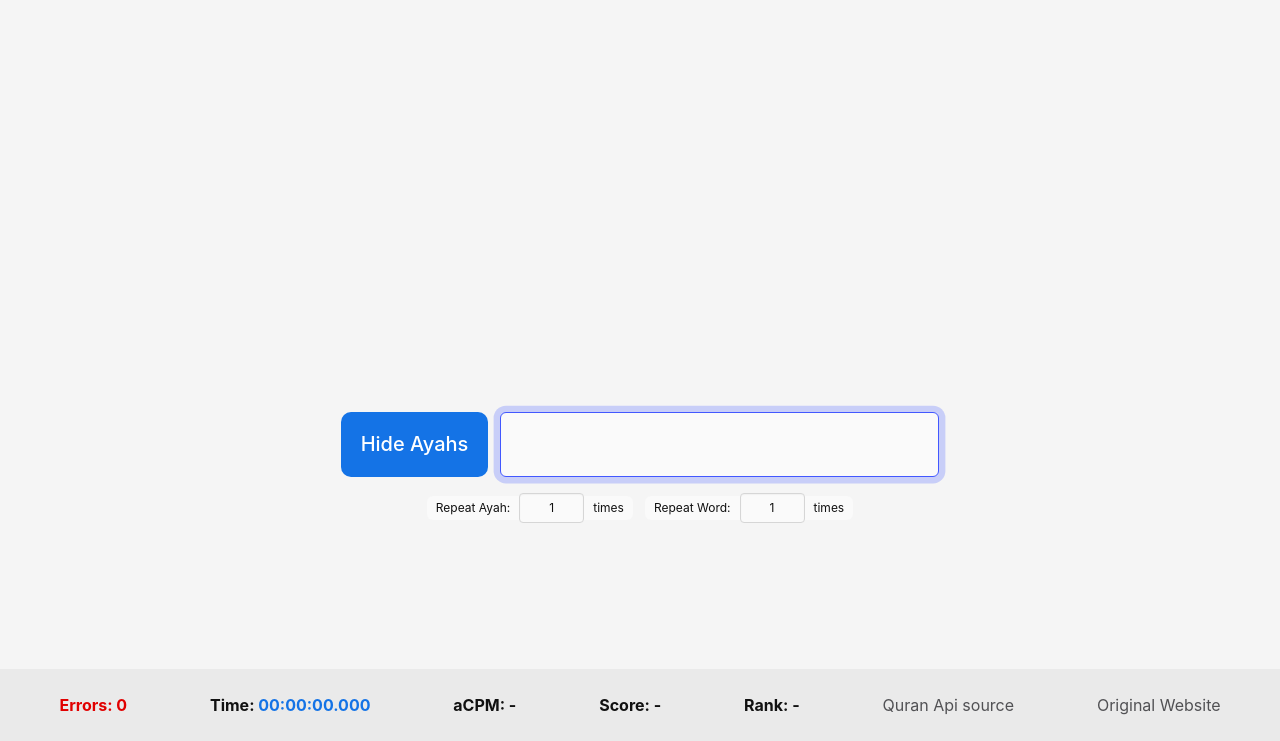
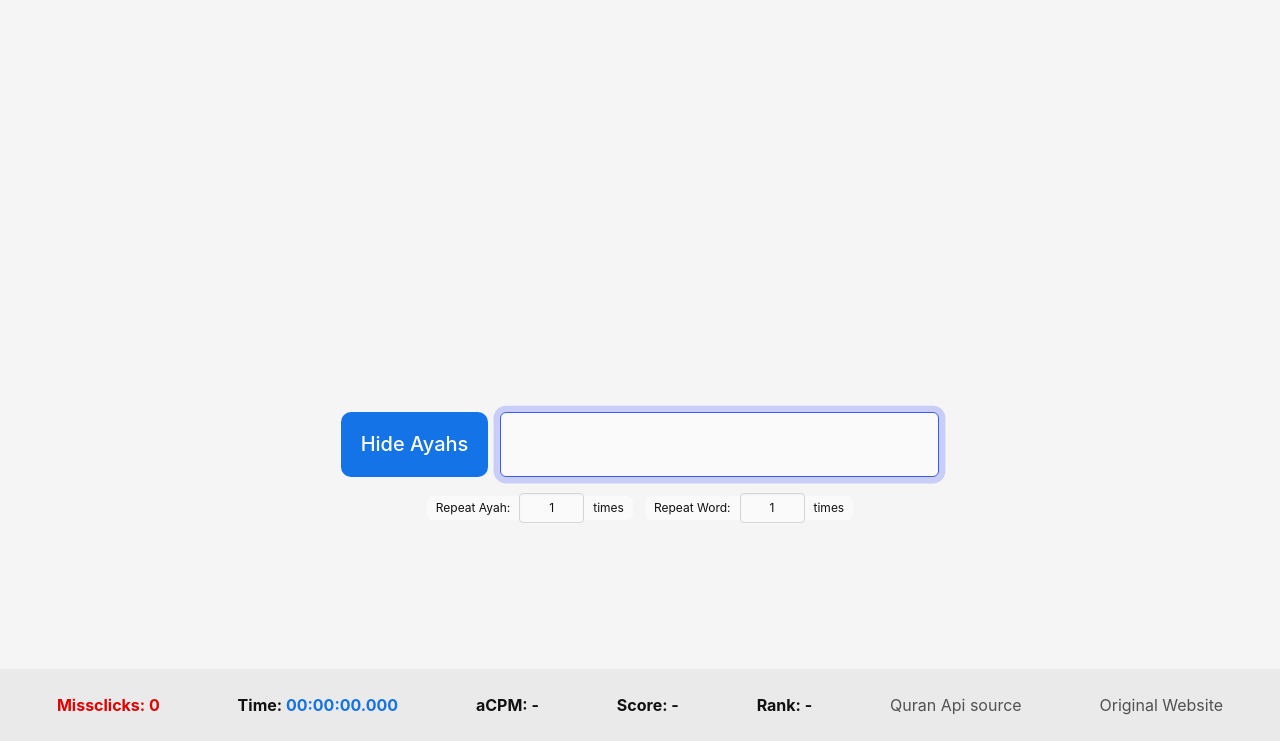
Before and after one commit to WhiteSun13/QuranTypePlus, a plain HTML site: page index.html in a window 1280 px wide. Shown: the part 59-800 px from the top of the page. Drawn offline with nearby package versions, Linux system fonts and the light colour scheme; no server answers.

Commit message:
refactor: edit Errors to Missclicks

```diff
--- a/index.html
+++ b/index.html
@@ -105,8 +105,8 @@
                               <th colspan="5">Blind Mode</th>
                             </tr>
                             <tr>
-                              <th>Time</th><th>Errors</th><th>Score</th><th>Rank</th><th></th> <!-- Normal -->
-                              <th>Time</th><th>Errors</th><th>Score</th><th>Rank</th><th></th> <!-- Blind -->
+                              <th>Time</th><th>Missclicks</th><th>Score</th><th>Rank</th><th></th> <!-- Normal -->
+                              <th>Time</th><th>Missclicks</th><th>Score</th><th>Rank</th><th></th> <!-- Blind -->
                             </tr>
                         </thead>
                         <tbody id="surah-selection-tbody">
@@ -127,8 +127,8 @@
                                 <th colspan="5">Blind Mode</th>
                               </tr>
                               <tr>
-                                <th>Time</th><th>Errors</th><th>Score</th><th>Rank</th><th></th> <!-- Normal -->
-                                <th>Time</th><th>Errors</th><th>Score</th><th>Rank</th><th></th> <!-- Blind -->
+                                <th>Time</th><th>Missclicks</th><th>Score</th><th>Rank</th><th></th> <!-- Normal -->
+                                <th>Time</th><th>Missclicks</th><th>Score</th><th>Rank</th><th></th> <!-- Blind -->
                               </tr>
                         </thead>
                         <tbody id="juz-selection-tbody">
@@ -149,8 +149,8 @@
                                 <th colspan="5">Blind Mode</th>
                               </tr>
                               <tr>
-                                <th>Time</th><th>Errors</th><th>Score</th><th>Rank</th><th></th> <!-- Normal -->
-                                <th>Time</th><th>Errors</th><th>Score</th><th>Rank</th><th></th> <!-- Blind -->
+                                <th>Time</th><th>Missclicks</th><th>Score</th><th>Rank</th><th></th> <!-- Normal -->
+                                <th>Time</th><th>Missclicks</th><th>Score</th><th>Rank</th><th></th> <!-- Blind -->
                               </tr>
                         </thead>
                         <tbody id="hizb-selection-tbody">
@@ -171,8 +171,8 @@
                                 <th colspan="5">Blind Mode</th>
                               </tr>
                               <tr>
-                                <th>Time</th><th>Errors</th><th>Score</th><th>Rank</th><th></th> <!-- Normal -->
-                                <th>Time</th><th>Errors</th><th>Score</th><th>Rank</th><th></th> <!-- Blind -->
+                                <th>Time</th><th>Missclicks</th><th>Score</th><th>Rank</th><th></th> <!-- Normal -->
+                                <th>Time</th><th>Missclicks</th><th>Score</th><th>Rank</th><th></th> <!-- Blind -->
                               </tr>
                         </thead>
                         <tbody id="rub-selection-tbody">
@@ -193,8 +193,8 @@
                                 <th colspan="5">Blind Mode</th>
                               </tr>
                               <tr>
-                                <th>Time</th><th>Errors</th><th>Score</th><th>Rank</th><th></th> <!-- Normal -->
-                                <th>Time</th><th>Errors</th><th>Score</th><th>Rank</th><th></th> <!-- Blind -->
+                                <th>Time</th><th>Missclicks</th><th>Score</th><th>Rank</th><th></th> <!-- Normal -->
+                                <th>Time</th><th>Missclicks</th><th>Score</th><th>Rank</th><th></th> <!-- Blind -->
                               </tr>
                         </thead>
                         <tbody id="page-selection-tbody">
@@ -271,7 +271,7 @@
                  <!-- Error Counter -->
                 <div class="level-item has-text-centered">
                     <div id="errorCounterContainer">
-                        <span id="errorCountLabel" class="has-text-weight-bold">Errors: </span>
+                        <span id="errorCountLabel" class="has-text-weight-bold">Missclicks: </span>
                         <span id="errorCountDisplay" class="has-text-weight-bold">0</span>
                     </div>
                 </div>
```
